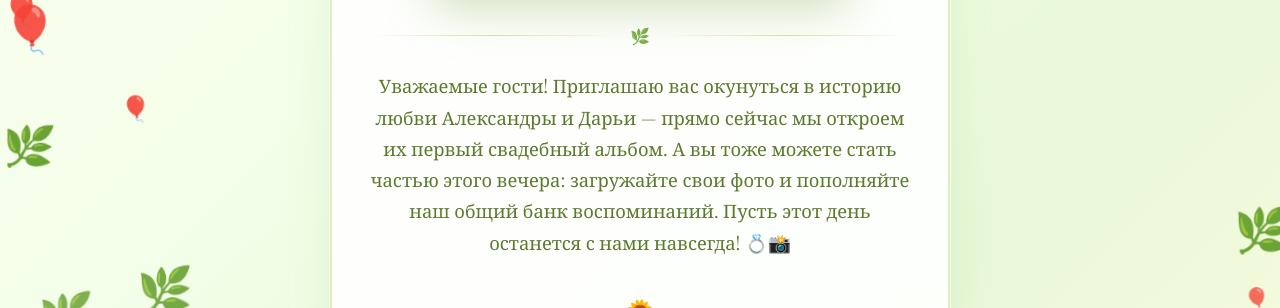
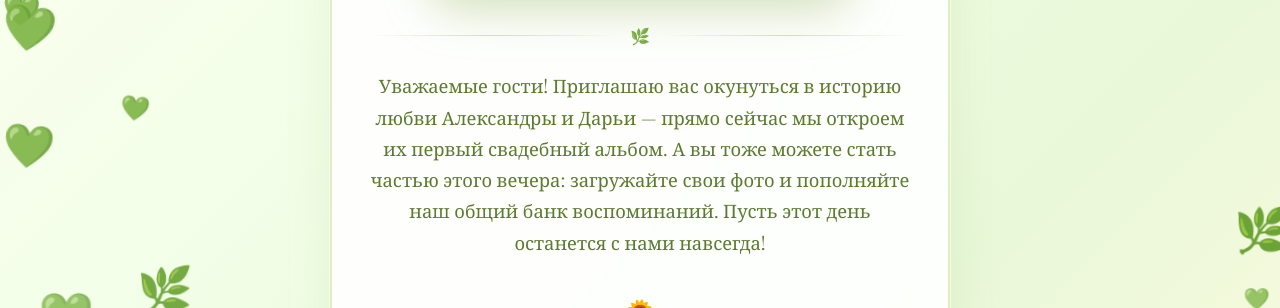
Before and after one commit to pr-poehali-dev/digital-asset-management-2, a React (Vite) app: page / in a window 1280 px wide. Shown: the part 465-773 px from the top of the page. Built offline with nearby package versions, Linux system fonts and the light colour scheme; a web font is replaced by a local one.

Commit message:
feat: animate green hearts on edges

```diff
--- a/src/pages/Index.tsx
+++ b/src/pages/Index.tsx
@@ -11,7 +11,7 @@ interface Balloon {
   side: "left" | "right";
 }
 
-const EMOJIS = ["🎈", "🎈", "🎈", "🌿", "🍃", "🌻", "✨"];
+const EMOJIS = ["💚", "💚", "💚", "🌿", "🍃", "💚"];
 
 function FloatingBalloons() {
   const [balloons, setBalloons] = useState<Balloon[]>([]);
@@ -224,7 +224,7 @@ const Index = () => {
           <div className="grad-message">
             Уважаемые гости! Приглашаю вас окунуться в историю любви Александры и Дарьи — прямо сейчас мы откроем их первый свадебный альбом.
             А вы тоже можете стать частью этого вечера: загружайте свои фото и пополняйте наш общий банк воспоминаний.
-            Пусть этот день останется с нами навсегда! 💍📸
+            Пусть этот день останется с нами навсегда!
           </div>
 
           <motion.div
```
